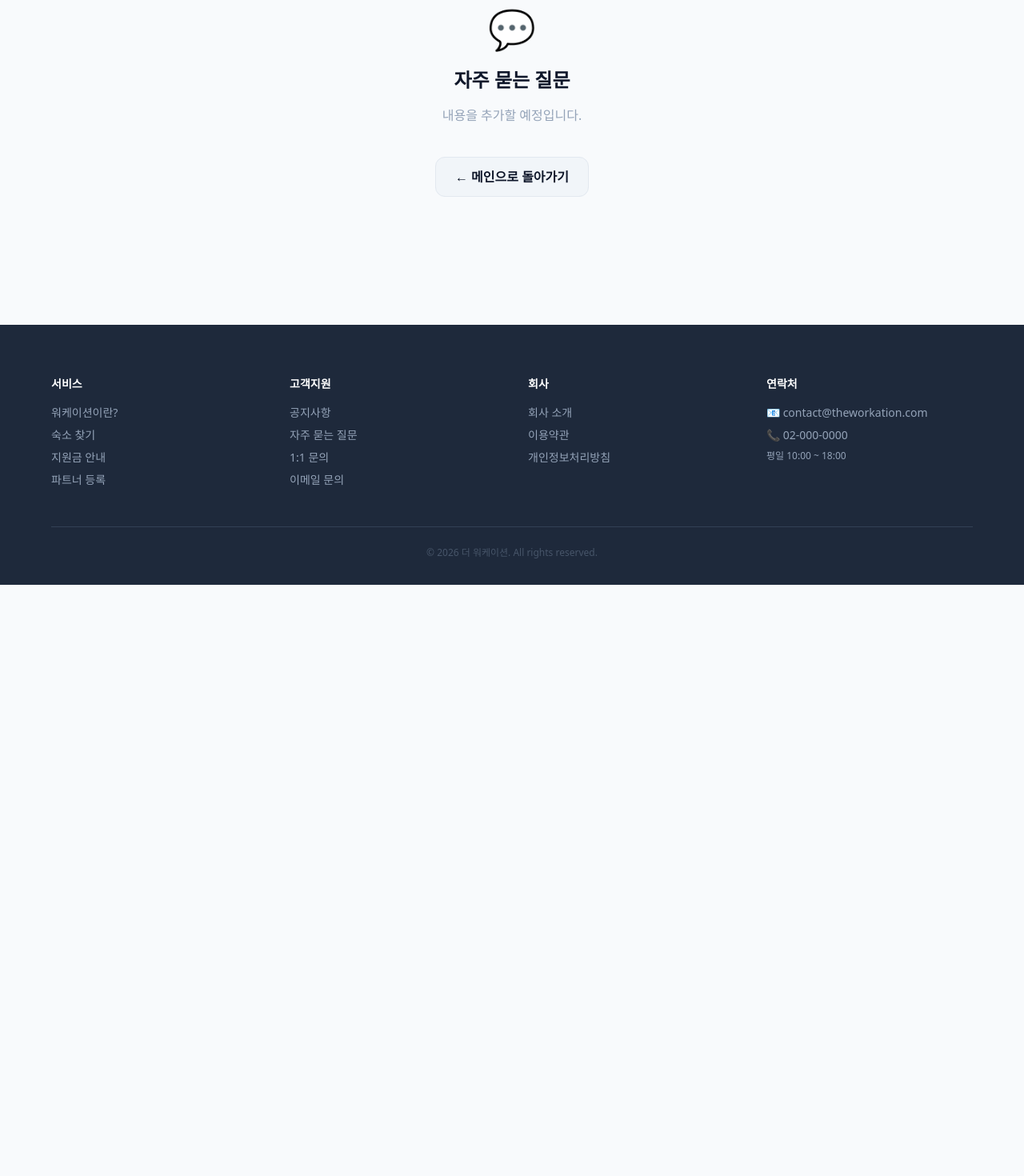
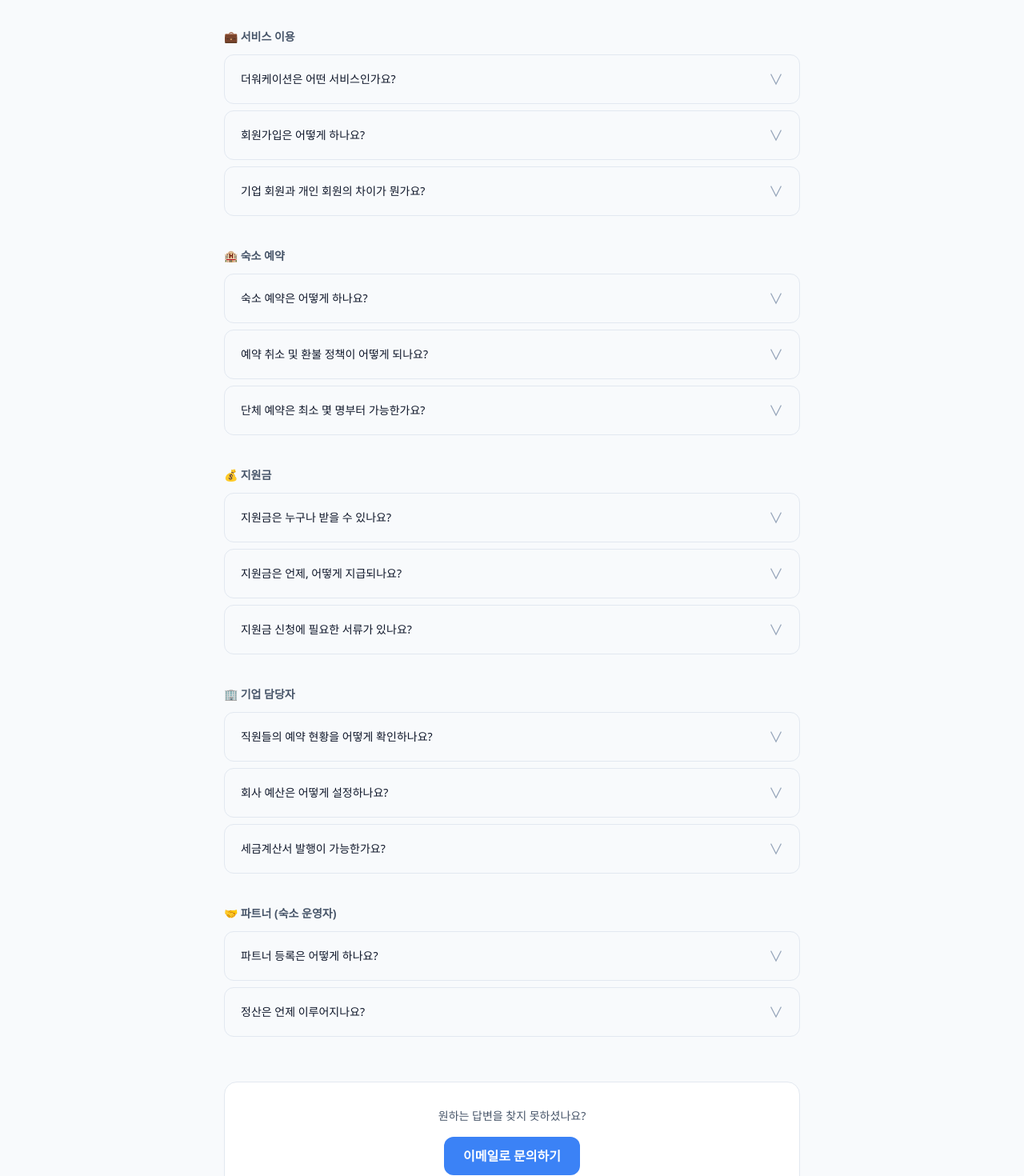
Before and after one commit to jm-potter/the_workation_app, a Next.js app in the folder workation-app/: page /faq in a window 1280 px wide. Shown: the part 220-1690 px from the top of the page at 80% size. Before the commit the page ends 951 px from the top, so only its background shows below. Built offline with nearby package versions, Linux system fonts and the light colour scheme.

Commit message:
자주 묻는 질문 페이지 콘텐츠 추가: 아코디언 FAQ 5개 카테고리

```diff
--- a/workation-app/app/(main)/faq/page.tsx
+++ b/workation-app/app/(main)/faq/page.tsx
@@ -1,6 +1,114 @@
+'use client'
+import { useState } from 'react'
 import Link from 'next/link'
 import Footer from '@/components/ui/Footer'
 import Button from '@/components/ui/Button'
+
+const FAQ_DATA = [
+  {
+    category: '💼 서비스 이용',
+    items: [
+      {
+        q: '더워케이션은 어떤 서비스인가요?',
+        a: '더워케이션은 기업 인사담당자와 직원들을 위한 B2B 워케이션 플랫폼입니다. 숙소 검색부터 단체 예약, 예산 관리, 지원금 신청까지 워케이션에 필요한 모든 과정을 한 곳에서 처리할 수 있습니다.',
+      },
+      {
+        q: '회원가입은 어떻게 하나요?',
+        a: '상단의 "무료로 시작하기" 버튼을 클릭해 이메일 또는 Google·카카오 계정으로 간편하게 가입할 수 있습니다. 가입 후 역할(인사담당자 / 직원)을 선택하면 바로 이용 가능합니다.',
+      },
+      {
+        q: '기업 회원과 개인 회원의 차이가 뭔가요?',
+        a: '인사담당자(기업 회원)는 예산 설정, 직원 초대, 전체 예약 현황 관리, 보고서 다운로드 등 관리 기능을 사용할 수 있습니다. 직원(개인 회원)은 숙소 검색 및 개인 예약 기능을 이용할 수 있습니다.',
+      },
+    ],
+  },
+  {
+    category: '🏨 숙소 예약',
+    items: [
+      {
+        q: '숙소 예약은 어떻게 하나요?',
+        a: '숙소 찾기 페이지에서 원하는 지역·날짜·인원을 선택한 후 예약하기 버튼을 클릭하세요. 회사 예산이 설정되어 있다면 결제 시 자동으로 차감됩니다.',
+      },
+      {
+        q: '예약 취소 및 환불 정책이 어떻게 되나요?',
+        a: '체크인 7일 전까지 취소 시 전액 환불, 3~6일 전 취소 시 50% 환불, 2일 이내 취소 시 환불이 불가합니다. 숙소별로 정책이 상이할 수 있으니 예약 전 상세 페이지를 확인해 주세요.',
+      },
+      {
+        q: '단체 예약은 최소 몇 명부터 가능한가요?',
+        a: '단체 예약은 2명 이상부터 가능합니다. 인사담당자가 팀원을 초대하면 각자 원하는 날짜에 개별 예약할 수 있으며, 전체 현황은 대시보드에서 한눈에 확인 가능합니다.',
+      },
+    ],
+  },
+  {
+    category: '💰 지원금',
+    items: [
+      {
+        q: '지원금은 누구나 받을 수 있나요?',
+        a: '지원금은 지자체별로 대상 조건이 다릅니다. 대부분 해당 지역 외 기업 재직자를 대상으로 하며, 최소 숙박 일수 조건이 있습니다. 숙소 예약 시 받을 수 있는 지원금이 자동으로 안내됩니다.',
+      },
+      {
+        q: '지원금은 언제, 어떻게 지급되나요?',
+        a: '더워케이션이 예약 시 지원금을 선공제하여 실제 결제 금액을 낮춰드립니다. 워케이션 종료 후 지자체 정산은 저희가 대행하므로 별도 절차 없이 편리하게 이용 가능합니다.',
+      },
+      {
+        q: '지원금 신청에 필요한 서류가 있나요?',
+        a: '재직증명서 또는 사업자등록증이 필요할 수 있습니다. 더워케이션에서 필요 서류를 안내해 드리며, 대부분의 경우 플랫폼 내에서 간편하게 제출할 수 있습니다.',
+      },
+    ],
+  },
+  {
+    category: '🏢 기업 담당자',
+    items: [
+      {
+        q: '직원들의 예약 현황을 어떻게 확인하나요?',
+        a: '대시보드에서 전체 직원의 예약 현황, 예산 사용률, 일정을 한눈에 확인할 수 있습니다. 보고서 탭에서 월별·부서별 데이터를 다운로드할 수도 있습니다.',
+      },
+      {
+        q: '회사 예산은 어떻게 설정하나요?',
+        a: '대시보드 > 설정 메뉴에서 연간·월간 예산을 설정할 수 있습니다. 직원이 예약할 때마다 실시간으로 차감되며, 예산 초과 시 알림을 받을 수 있습니다.',
+      },
+      {
+        q: '세금계산서 발행이 가능한가요?',
+        a: '네, 가능합니다. 회사 정보 등록 후 예약 완료 시 세금계산서를 자동 발행해 드립니다. 문의사항은 contact@theworkation.com으로 연락해 주세요.',
+      },
+    ],
+  },
+  {
+    category: '🤝 파트너 (숙소 운영자)',
+    items: [
+      {
+        q: '파트너 등록은 어떻게 하나요?',
+        a: '상단 메뉴의 "파트너 등록"을 클릭해 숙소 정보를 입력하고 신청하시면 됩니다. 검토 후 승인이 완료되면 플랫폼에 숙소가 등록됩니다.',
+      },
+      {
+        q: '정산은 언제 이루어지나요?',
+        a: '워케이션 체크아웃 후 영업일 기준 7일 이내에 등록된 계좌로 정산이 완료됩니다. 정산 내역은 파트너 대시보드에서 실시간으로 확인 가능합니다.',
+      },
+    ],
+  },
+]
+
+function AccordionItem({ q, a }: { q: string; a: string }) {
+  const [open, setOpen] = useState(false)
+  return (
+    <div className="border border-[#E2E8F0] rounded-xl overflow-hidden">
+      <button
+        onClick={() => setOpen(!open)}
+        className="w-full flex items-center justify-between px-5 py-4 text-left hover:bg-[#F8FAFC] transition-colors"
+      >
+        <span className="font-medium text-sm text-[#0F172A]">{q}</span>
+        <span className={`text-[#94A3B8] text-lg transition-transform duration-200 ${open ? 'rotate-180' : ''}`}>
+          ∨
+        </span>
+      </button>
+      {open && (
+        <div className="px-5 py-4 bg-[#F8FAFC] border-t border-[#E2E8F0] text-sm text-[#475569] leading-relaxed">
+          {a}
+        </div>
+      )}
+    </div>
+  )
+}
 
 export default function FaqPage() {
   return (
@@ -20,14 +128,30 @@ export default function FaqPage() {
         </div>
       </header>
 
-      <section className="max-w-5xl mx-auto px-6 py-40 text-center">
-        <div className="text-5xl mb-6">💬</div>
-        <h1 className="text-2xl font-bold mb-4">자주 묻는 질문</h1>
-        <p className="text-[#94A3B8]">내용을 추가할 예정입니다.</p>
-        <div className="mt-10">
-          <Link href="/">
-            <Button variant="secondary" size="lg">← 메인으로 돌아가기</Button>
-          </Link>
+      <section className="max-w-3xl mx-auto px-6 py-16">
+        <div className="text-center mb-12">
+          <h1 className="text-3xl font-black mb-3">자주 묻는 질문</h1>
+          <p className="text-[#475569]">궁금한 점을 빠르게 찾아보세요</p>
+        </div>
+
+        <div className="space-y-10">
+          {FAQ_DATA.map((section) => (
+            <div key={section.category}>
+              <h2 className="text-sm font-bold text-[#475569] mb-3">{section.category}</h2>
+              <div className="space-y-2">
+                {section.items.map((item) => (
+                  <AccordionItem key={item.q} q={item.q} a={item.a} />
+                ))}
+              </div>
+            </div>
+          ))}
+        </div>
+
+        <div className="mt-14 text-center bg-white border border-[#E2E8F0] rounded-2xl p-8">
+          <p className="text-sm text-[#475569] mb-4">원하는 답변을 찾지 못하셨나요?</p>
+          <a href="mailto:contact@theworkation.com">
+            <Button size="lg">이메일로 문의하기</Button>
+          </a>
         </div>
       </section>
       <Footer />
```
